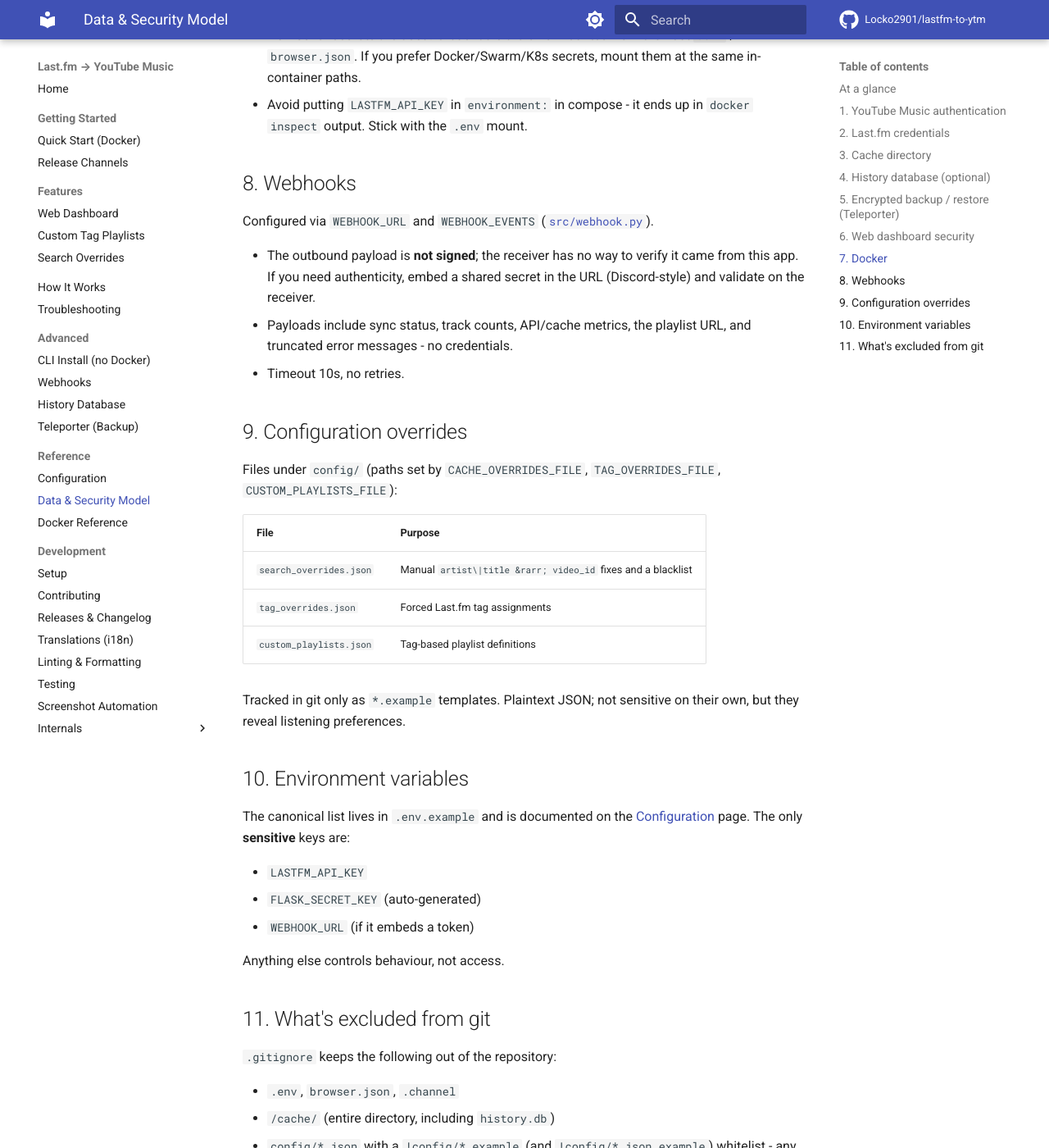
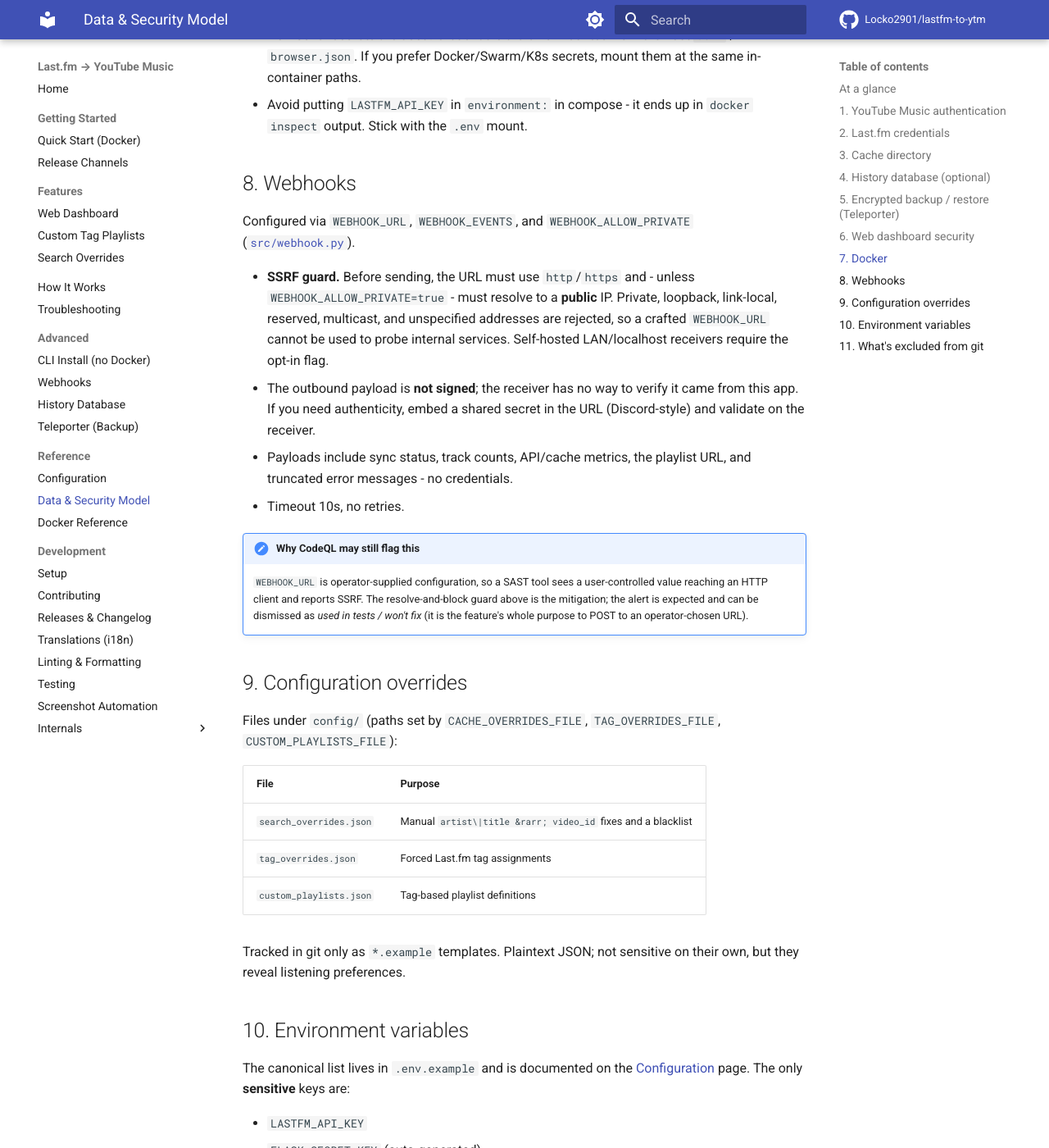
Before and after one commit to Locko2901/lastfm-to-ytm, an MkDocs documentation site: the page built from docs/security-model.md, in a window 1280 px wide and 1400 px high, scrolled down 5166 px. Shown: the whole window at 82% size. Built offline with MkDocs 1.6.1 and Material for MkDocs 9.7.7, drawn with Linux system fonts in a browser that asks for light colours; comment, search, counter and statistics services are not loaded; some of the changed text lies outside the part shown.

Commit message:
fix(web): harden image proxy SSRF and document webhook/SSRF policy
- Rebuild the image-proxy request URL from an allowlisted host (forced
  https, userinfo stripped) so the value reaching the HTTP client is
  derived from the validated host, not raw user input.
- Document WEBHOOK_ALLOW_PRIVATE and the SSRF guard in configuration,
  webhooks, and security-model docs.
- Add an explicit out-of-scope entry in SECURITY.md for operator-supplied
  outbound webhook URLs.

```diff
--- a/docs/security-model.md
+++ b/docs/security-model.md
@@ -201,14 +201,27 @@
 
 ## 8. Webhooks
 
-Configured via `WEBHOOK_URL` and `WEBHOOK_EVENTS` ([`src/webhook.py`](https://github.com/Locko2901/lastfm-to-ytm/blob/main/src/webhook.py)).
+Configured via `WEBHOOK_URL`, `WEBHOOK_EVENTS`, and `WEBHOOK_ALLOW_PRIVATE`
+([`src/webhook.py`](https://github.com/Locko2901/lastfm-to-ytm/blob/main/src/webhook.py)).
 
+- **SSRF guard.** Before sending, the URL must use `http`/`https` and - unless
+  `WEBHOOK_ALLOW_PRIVATE=true` - must resolve to a **public** IP. Private,
+  loopback, link-local, reserved, multicast, and unspecified addresses are
+  rejected, so a crafted `WEBHOOK_URL` cannot be used to probe internal
+  services. Self-hosted LAN/localhost receivers require the opt-in flag.
 - The outbound payload is **not signed**; the receiver has no way to verify it
   came from this app. If you need authenticity, embed a shared secret in the URL
   (Discord-style) and validate on the receiver.
 - Payloads include sync status, track counts, API/cache metrics, the playlist
   URL, and truncated error messages - no credentials.
 - Timeout 10s, no retries.
+
+!!! note "Why CodeQL may still flag this"
+    `WEBHOOK_URL` is operator-supplied configuration, so a SAST tool sees a
+    user-controlled value reaching an HTTP client and reports SSRF. The
+    resolve-and-block guard above is the mitigation; the alert is expected and
+    can be dismissed as *used in tests / won't fix* (it is the feature's whole
+    purpose to POST to an operator-chosen URL).
 
 ## 9. Configuration overrides
 
@@ -235,6 +248,14 @@
 
 Anything else controls behaviour, not access.
 
+!!! info "`.env` file permissions"
+    The dashboard writes `.env` with `0600` (owner read/write only) whenever it
+    updates settings ([`web/services/env.py`](https://github.com/Locko2901/lastfm-to-ytm/blob/main/web/services/env.py)).
+    The file is still **plaintext** - a static analyser will flag
+    "clear-text storage of sensitive information" because secrets live in it by
+    design. That alert is expected: there is no key-management layer, and the
+    threat model already assumes a trusted single-user host.
+
 ## 11. What's excluded from git
 
 `.gitignore` keeps the following out of the repository:
```
Also changed, not shown: SECURITY.md (+4 -0 lines), docs/configuration.md (+1 -0 lines), docs/webhooks.md (+15 -0 lines), 4 other files.
